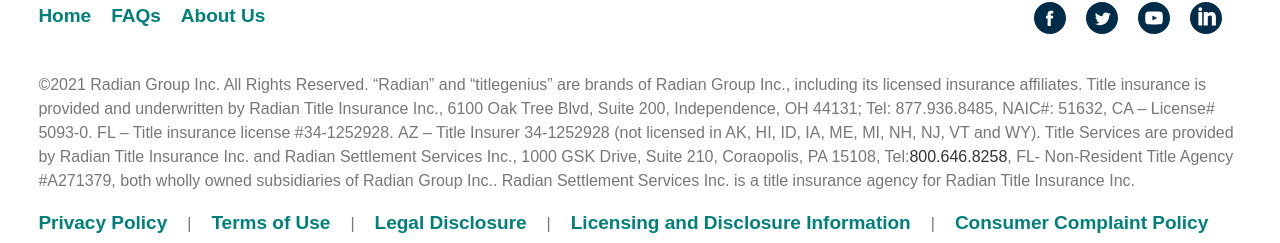
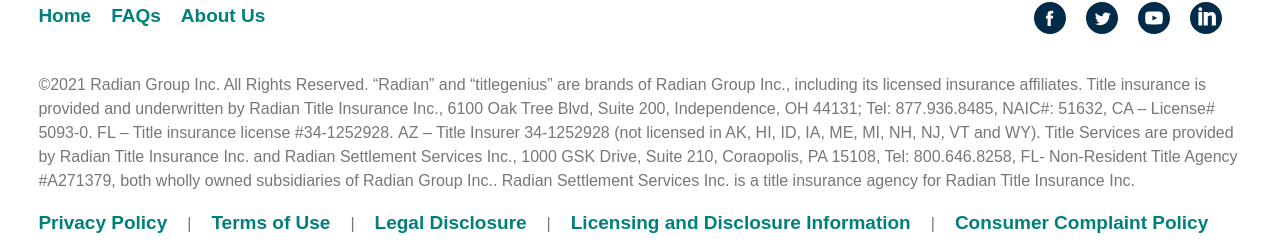
Before and after one commit to Jai2899/Radian-Assignment, a Next.js app: page / in a window 1280 px wide. Shown: the part 533-776 px from the top of the page. Built offline with nearby package versions, Linux system fonts and the light colour scheme.

Commit message:
Link Changed

```diff
--- a/comps/Footer.js
+++ b/comps/Footer.js
@@ -55,8 +55,7 @@
             Title Insurer 34-1252928 (not licensed in AK, HI, ID, IA, ME, MI,
             NH, NJ, VT and WY). Title Services are provided by Radian Title
             Insurance Inc. and Radian Settlement Services Inc., 1000 GSK Drive,
-            Suite 210, Coraopolis, PA 15108, Tel:
-            <a href="tel: 800.646.8258">800.646.8258</a>, FL- Non-Resident Title
+            Suite 210, Coraopolis, PA 15108, Tel: 800.646.8258, FL- Non-Resident Title
             Agency #A271379, both wholly owned subsidiaries of Radian Group
             Inc.. Radian Settlement Services Inc. is a title insurance agency
             for Radian Title Insurance Inc.
```
